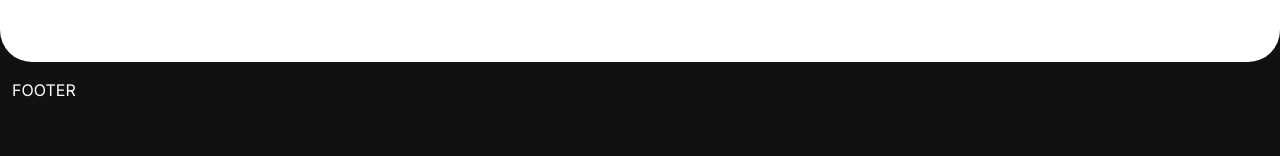
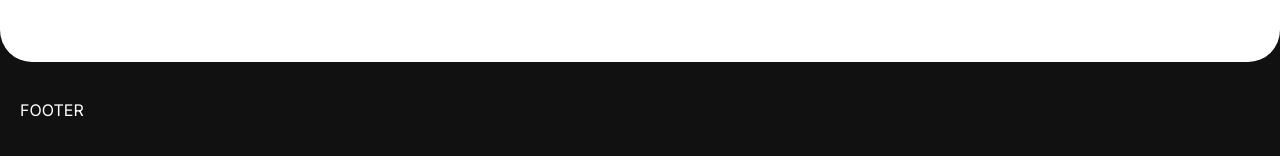
Before and after one commit to JoonsubHwang/esthers-la, a React (Create React App) app: page /characters/1 in a window 1280 px wide. Shown: the part 1254-1410 px from the top of the page. Built offline with nearby package versions, Linux system fonts and the light colour scheme.

Commit message:
Increased paddings of $footer

```diff
--- a/src/Footer/Footer.sass
+++ b/src/Footer/Footer.sass
@@ -3,5 +3,5 @@
 
 
 #footer
-    padding: $small-padding
-    padding-bottom: $header-height + (2 * $small-padding)
+    padding: $large-padding $medium-padding
+    padding-bottom: $header-height + $large-padding
```
